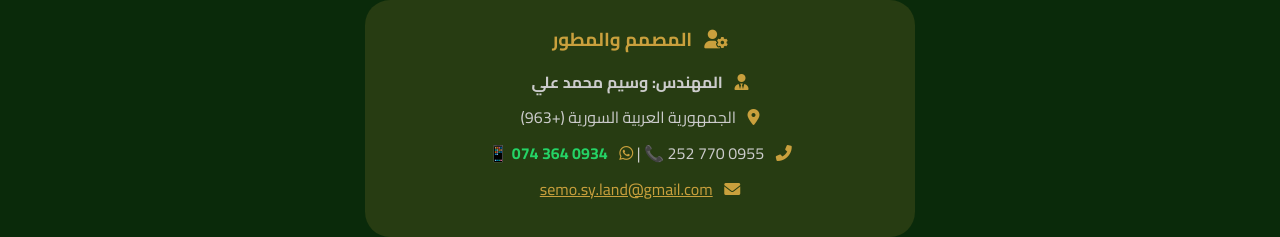
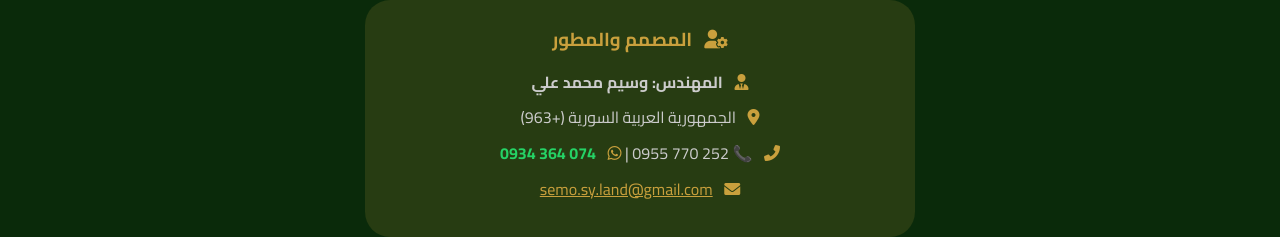
Before and after one commit to Semo74/easyland-survey, a plain HTML site: page index.html in a window 1280 px wide. Shown: the part 4633-4870 px from the top of the page. Drawn offline with Linux system fonts and the light colour scheme.

Commit message:
Update index.html

```diff
--- a/index.html
+++ b/index.html
@@ -959,7 +959,7 @@
                 <h3><i class="fas fa-user-cog"></i> <span data-key="developer_title">المصمم والمطور</span></h3>
                 <p><i class="fas fa-user-tie"></i> <strong data-key="developer_name">المهندس: وسيم محمد علي</strong></p>
                 <p><i class="fas fa-map-marker-alt"></i> <span data-key="country">الجمهورية العربية السورية (+963)</span></p>
-                <p><i class="fas fa-phone-alt"></i> <span dir="ltr" data-key="phone">📞 252 770 0955</span> | <i class="fab fa-whatsapp"></i> <a href="https://wa.me/963934364074" target="_blank" class="whatsapp-link"><span dir="ltr">📱 074 364 0934</span></a></p>
+                <p><i class="fas fa-phone-alt"></i> <data-key="phone">📞 252 770 0955</span> | <i class="fab fa-whatsapp"></i> <a href="https://wa.me/963934364074" target="_blank" class="whatsapp-link"> 074 364 0934</span></a></p>
                 <p><i class="fas fa-envelope"></i> <a href="mailto:semo.sy.land@gmail.com" style="color:#c9a03d;">semo.sy.land@gmail.com</a></p>
             </div>
             <div class="footer-bottom">
```
